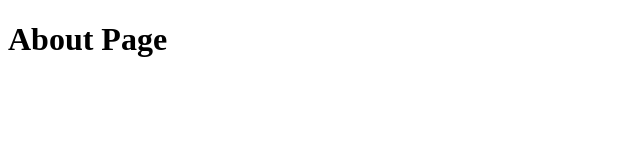
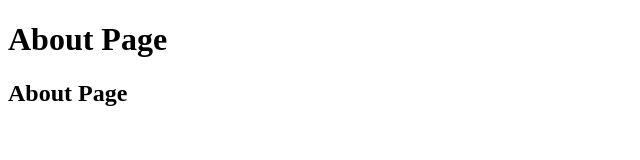
Before and after one commit to Belvin7/odin-links-and-images, a plain HTML site: page pages/about.html in a window 1280 px wide. Shown: the whole page, without its empty margins (0-640 px from the left). Drawn offline with Linux system fonts and the light colour scheme.

Commit message:
added new heading
for 2nd heading more user friendly

```diff
--- a/pages/about.html
+++ b/pages/about.html
@@ -7,5 +7,6 @@
 
   <body>
     <h1>About Page</h1>
+    <h2>About Page</h2>
   </body>
 </html>
```
